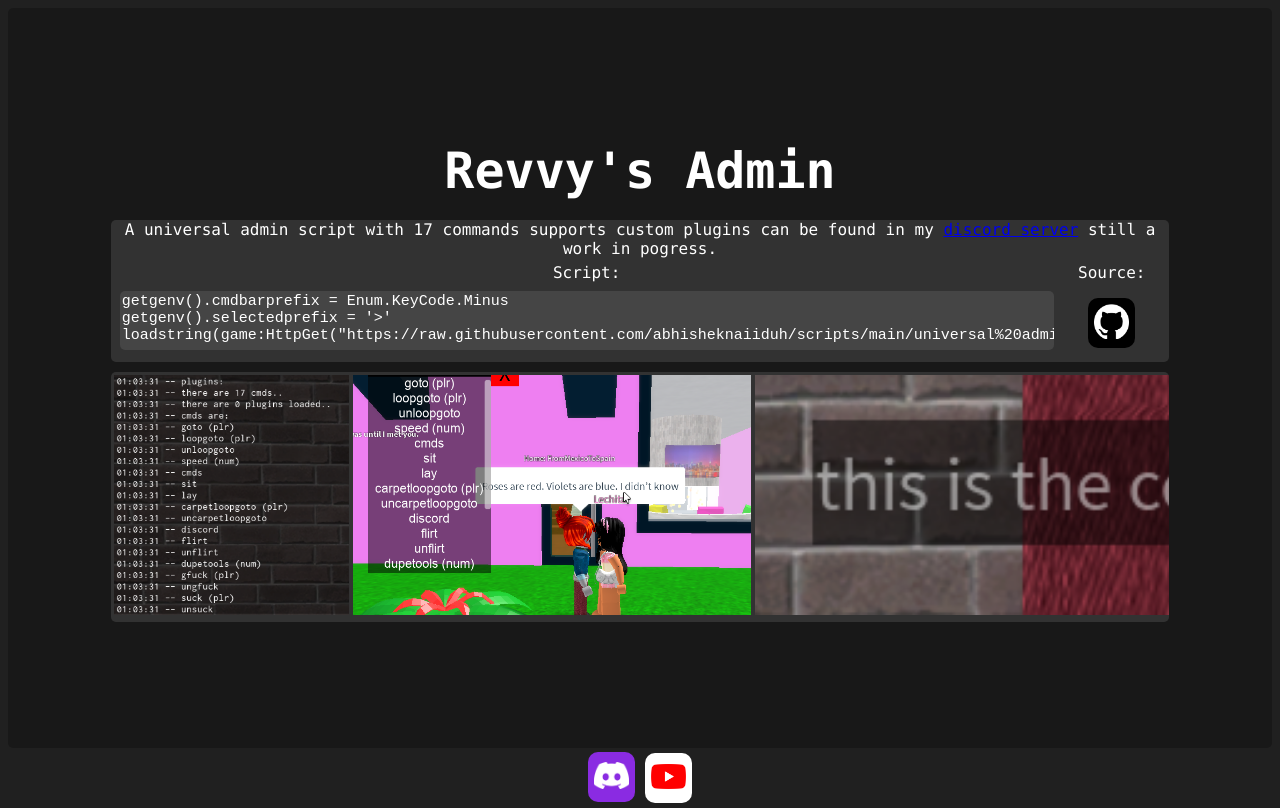
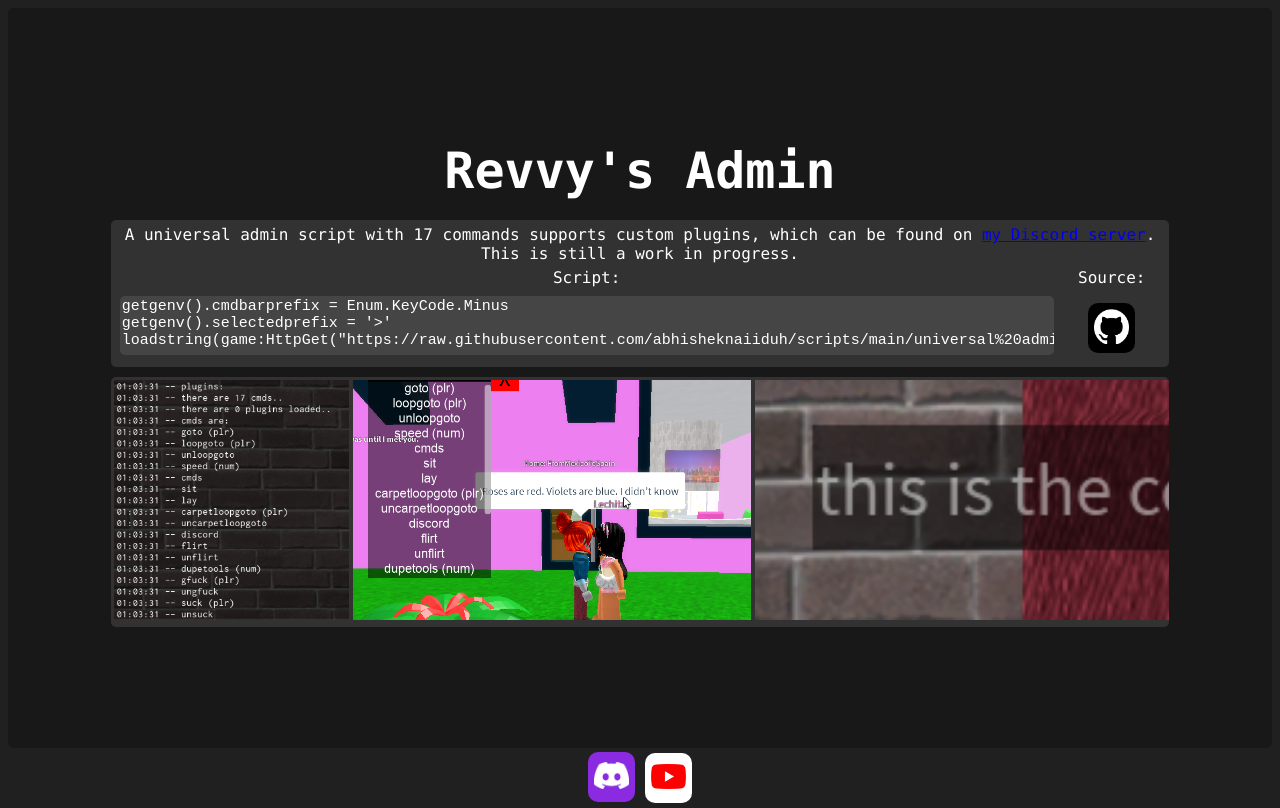
Before and after one commit to IAmMrNoob/iammrnoob.github.io, a plain HTML site: page index.html in a window 1280 px wide. Drawn offline with Linux system fonts and the light colour scheme.

Commit message:
Add files via upload

```diff
--- a/index.html
+++ b/index.html
@@ -7,8 +7,7 @@
     <div class="bdiv">
         <h1 style="text-align: center;">Revvy's Admin</h1>
         <div class="ddiv">
-            <p style="margin: 5px;margin-bottom: 2px;">A universal admin script with 17 commands supports custom plugins can be found in my
-                <a href="https://discord.gg/gyYTywnpug"> discord server</a> still a work in pogress.</p>
+            <p style="margin: 5px;margin-bottom: 2px;padding-top: 5px;">A universal admin script with 17 commands supports custom plugins, which can be found on <a href="https://discord.gg/gyYTywnpug">my Discord server</a>. This is still a work in progress.</p>
             <table width=" 99.5% " style="margin: auto; ">
                 <tr>
                     <td>Script:</td>
```
